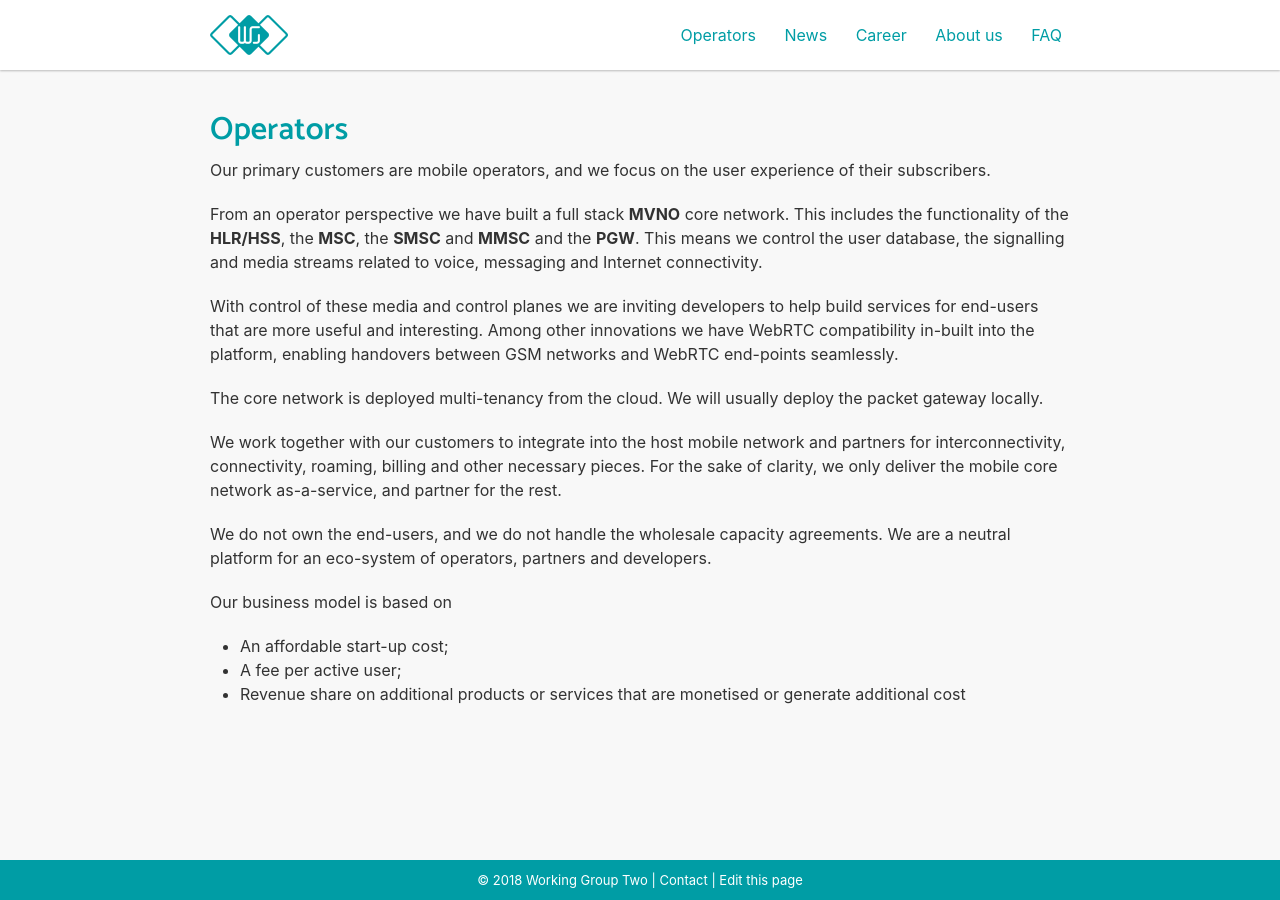
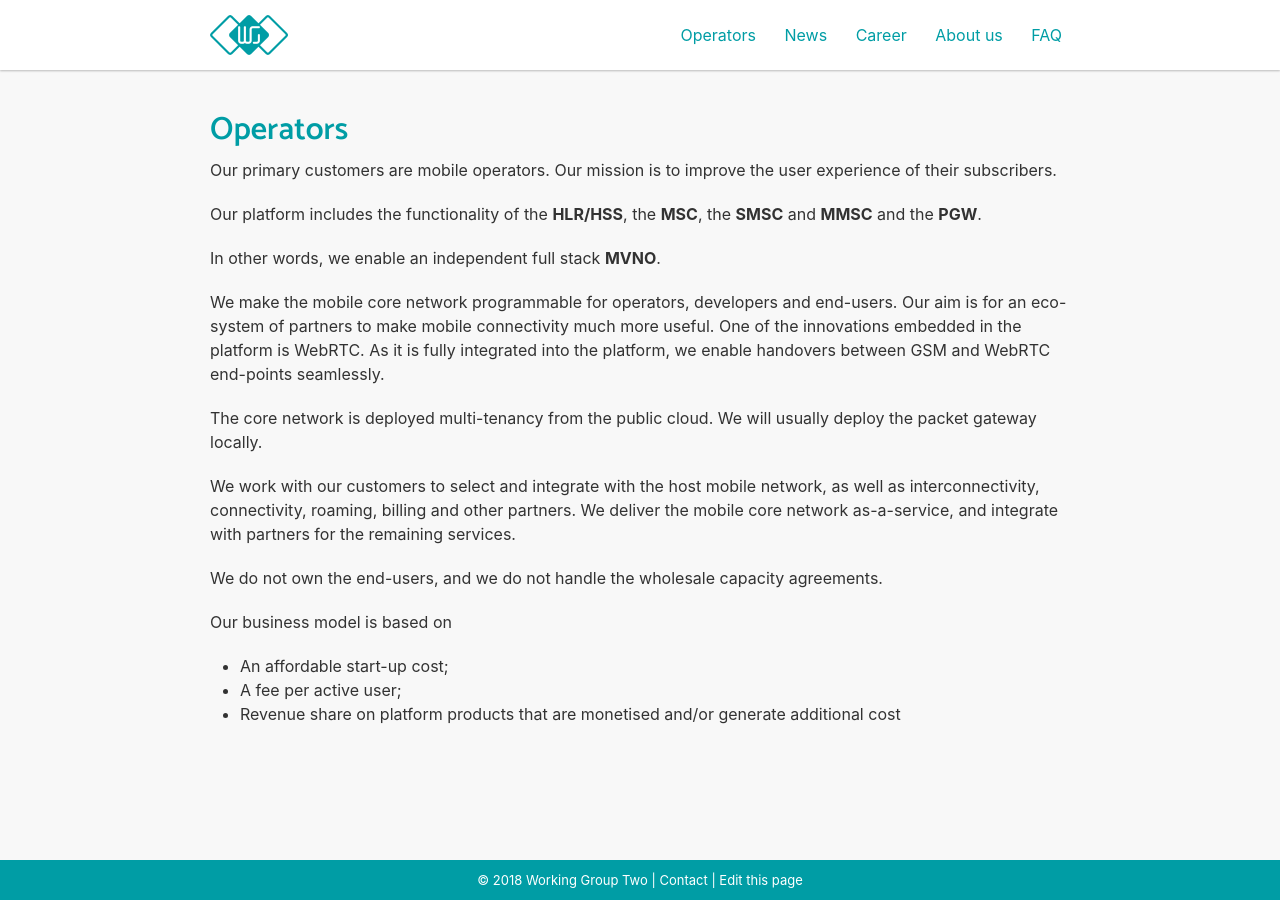
Before and after one commit to working-group-two/engineering-blog, a Jekyll site: the page built from pages/operators.md, in a window 1280 px wide. Built offline with Jekyll 4.4.1, drawn with Linux system fonts in a browser that asks for light colours; nearby versions of some CDN libraries.

Commit message:
Update operators.md
text edits

```diff
--- a/pages/operators.md
+++ b/pages/operators.md
@@ -6,19 +6,21 @@ permalink: /operators
 
 # Operators
 
-Our primary customers are mobile operators, and we focus on the user experience of their subscribers.
+Our primary customers are mobile operators. Our mission is to improve the user experience of their subscribers.
 
-From an operator perspective we have built a full stack <b uk-tooltip="title: Mobile Virtual Network Operator">MVNO</b> core network. This includes the functionality of the <b uk-tooltip="title: Home Location Register/Home Subscriber Server">HLR/HSS</b>, the <b uk-tooltip="title: Mobile Switching Center">MSC</b>, the <b uk-tooltip="title: Short Message Service Center">SMSC</b> and <b uk-tooltip="title: Multimedia Service Center">MMSC</b> and the <b uk-tooltip="title: Package Data Network Gateway">PGW</b>. This means we control the user database, the signalling and media streams related to voice, messaging and Internet connectivity.
+Our platform includes the functionality of the <b uk-tooltip="title: Home Location Register/Home Subscriber Server">HLR/HSS</b>, the <b uk-tooltip="title: Mobile Switching Center">MSC</b>, the <b uk-tooltip="title: Short Message Service Center">SMSC</b> and <b uk-tooltip="title: Multimedia Service Center">MMSC</b> and the <b uk-tooltip="title: Package Data Network Gateway">PGW</b>.
 
-With control of these media and control planes we are inviting developers to help build services for end-users that are more useful and interesting. Among other innovations we have WebRTC compatibility in-built into the platform, enabling handovers between GSM networks and WebRTC end-points seamlessly.
+In other words, we enable an independent full stack <b uk-tooltip="title: Mobile Virtual Network Operator">MVNO</b>.
 
-The core network is deployed multi-tenancy from the cloud. We will usually deploy the packet gateway locally.
+We make the mobile core network programmable for operators, developers and end-users. Our aim is for an eco-system of partners to make  mobile connectivity much more useful. One of the  innovations embedded in the platform is WebRTC. As it is fully integrated into the platform, we enable handovers between GSM and WebRTC end-points seamlessly.
 
-We work together with our customers to integrate into the host mobile network and partners for interconnectivity, connectivity, roaming, billing and other necessary pieces. For the sake of clarity, we only deliver the mobile core network as-a-service, and partner for the rest.
+The core network is deployed multi-tenancy from the public cloud. We will usually deploy the packet gateway locally.
 
-We do not own the end-users, and we do not handle the wholesale capacity agreements. We are a neutral platform for an eco-system of operators, partners and developers.
+We work with our customers to select and integrate with the host mobile network, as well as interconnectivity, connectivity, roaming, billing and other partners. We deliver the mobile core network as-a-service, and integrate with partners for the remaining services.
+
+We do not own the end-users, and we do not handle the wholesale capacity agreements.
 
 Our business model is based on
 - An affordable start-up cost;
 - A fee per active user;
-- Revenue share on additional products or services that are monetised or generate additional cost
+- Revenue share on platform products that are monetised and/or generate additional cost
```
